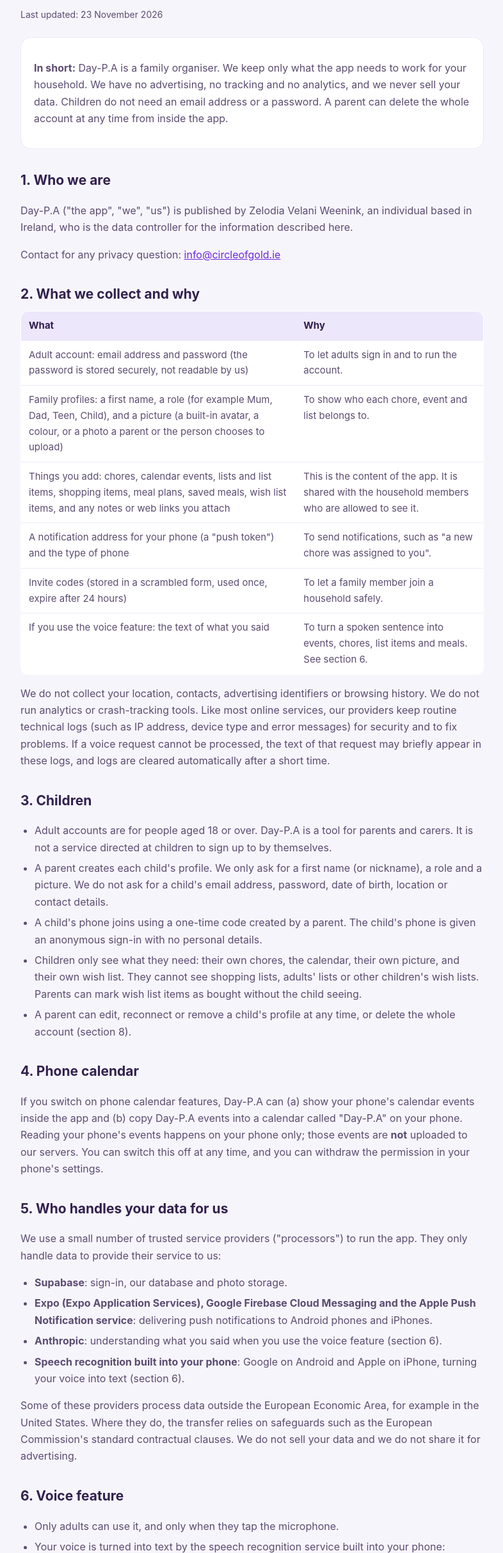
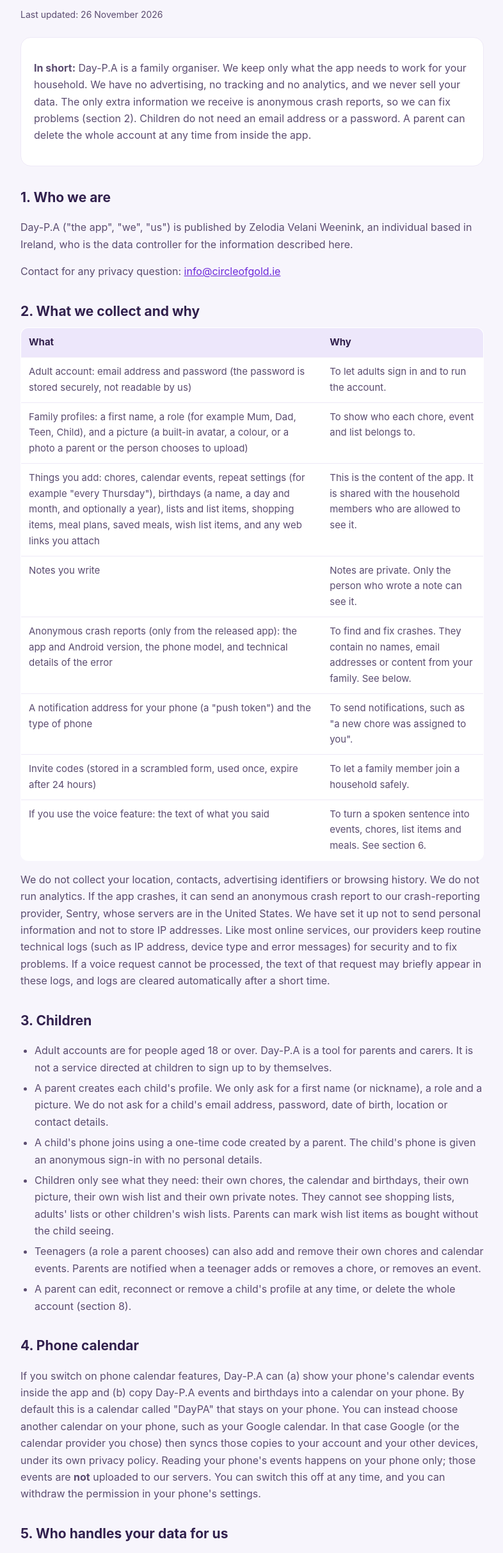
Before and after one commit to zelodia-tech/daypa-privacy, a plain HTML site: page index.html in a window 1280 px wide. Shown: the part 88-2516 px from the top of the page at 64% size, without its empty margins (246-1032 px from the left). Drawn offline with Linux system fonts and the light colour scheme.

Commit message:
Privacy policy details and last updated date
Updated the privacy policy to reflect the new last updated date and added details about anonymous crash reports and children's access to notes.

```diff
--- a/index.html
+++ b/index.html
@@ -28,11 +28,11 @@
 <main>
 <header>
   <h1>Day-P.A Privacy Policy</h1>
-  <p class="updated">Last updated: 23 November 2026</p>
+  <p class="updated">Last updated: 26 November 2026</p>
 </header>
 
 <div class="card">
-  <p><strong>In short:</strong> Day-P.A is a family organiser. We keep only what the app needs to work for your household. We have no advertising, no tracking and no analytics, and we never sell your data. Children do not need an email address or a password. A parent can delete the whole account at any time from inside the app.</p>
+  <p><strong>In short:</strong> Day-P.A is a family organiser. We keep only what the app needs to work for your household. We have no advertising, no tracking and no analytics, and we never sell your data. The only extra information we receive is anonymous crash reports, so we can fix problems (section 2). Children do not need an email address or a password. A parent can delete the whole account at any time from inside the app.</p>
 </div>
 
 <h2>1. Who we are</h2>
@@ -45,25 +45,28 @@
   <tr><th>What</th><th>Why</th></tr>
   <tr><td>Adult account: email address and password (the password is stored securely, not readable by us)</td><td>To let adults sign in and to run the account.</td></tr>
   <tr><td>Family profiles: a first name, a role (for example Mum, Dad, Teen, Child), and a picture (a built-in avatar, a colour, or a photo a parent or the person chooses to upload)</td><td>To show who each chore, event and list belongs to.</td></tr>
-  <tr><td>Things you add: chores, calendar events, lists and list items, shopping items, meal plans, saved meals, wish list items, and any notes or web links you attach</td><td>This is the content of the app. It is shared with the household members who are allowed to see it.</td></tr>
+  <tr><td>Things you add: chores, calendar events, repeat settings (for example "every Thursday"), birthdays (a name, a day and month, and optionally a year), lists and list items, shopping items, meal plans, saved meals, wish list items, and any web links you attach</td><td>This is the content of the app. It is shared with the household members who are allowed to see it.</td></tr>
+  <tr><td>Notes you write</td><td>Notes are private. Only the person who wrote a note can see it.</td></tr>
+  <tr><td>Anonymous crash reports (only from the released app): the app and Android version, the phone model, and technical details of the error</td><td>To find and fix crashes. They contain no names, email addresses or content from your family. See below.</td></tr>
   <tr><td>A notification address for your phone (a "push token") and the type of phone</td><td>To send notifications, such as "a new chore was assigned to you".</td></tr>
   <tr><td>Invite codes (stored in a scrambled form, used once, expire after 24 hours)</td><td>To let a family member join a household safely.</td></tr>
   <tr><td>If you use the voice feature: the text of what you said</td><td>To turn a spoken sentence into events, chores, list items and meals. See section 6.</td></tr>
 </table>
 </div>
-<p>We do not collect your location, contacts, advertising identifiers or browsing history. We do not run analytics or crash-tracking tools. Like most online services, our providers keep routine technical logs (such as IP address, device type and error messages) for security and to fix problems. If a voice request cannot be processed, the text of that request may briefly appear in these logs, and logs are cleared automatically after a short time.</p>
+<p>We do not collect your location, contacts, advertising identifiers or browsing history. We do not run analytics. If the app crashes, it can send an anonymous crash report to our crash-reporting provider, Sentry, whose servers are in the United States. We have set it up not to send personal information and not to store IP addresses. Like most online services, our providers keep routine technical logs (such as IP address, device type and error messages) for security and to fix problems. If a voice request cannot be processed, the text of that request may briefly appear in these logs, and logs are cleared automatically after a short time.</p>
 
 <h2>3. Children</h2>
 <ul>
   <li>Adult accounts are for people aged 18 or over. Day-P.A is a tool for parents and carers. It is not a service directed at children to sign up to by themselves.</li>
   <li>A parent creates each child's profile. We only ask for a first name (or nickname), a role and a picture. We do not ask for a child's email address, password, date of birth, location or contact details.</li>
   <li>A child's phone joins using a one-time code created by a parent. The child's phone is given an anonymous sign-in with no personal details.</li>
-  <li>Children only see what they need: their own chores, the calendar, their own picture, and their own wish list. They cannot see shopping lists, adults' lists or other children's wish lists. Parents can mark wish list items as bought without the child seeing.</li>
+  <li>Children only see what they need: their own chores, the calendar and birthdays, their own picture, their own wish list and their own private notes. They cannot see shopping lists, adults' lists or other children's wish lists. Parents can mark wish list items as bought without the child seeing.</li>
+  <li>Teenagers (a role a parent chooses) can also add and remove their own chores and calendar events. Parents are notified when a teenager adds or removes a chore, or removes an event.</li>
   <li>A parent can edit, reconnect or remove a child's profile at any time, or delete the whole account (section 8).</li>
 </ul>
 
 <h2>4. Phone calendar</h2>
-<p>If you switch on phone calendar features, Day-P.A can (a) show your phone's calendar events inside the app and (b) copy Day-P.A events into a calendar called "Day-P.A" on your phone. Reading your phone's events happens on your phone only; those events are <strong>not</strong> uploaded to our servers. You can switch this off at any time, and you can withdraw the permission in your phone's settings.</p>
+<p>If you switch on phone calendar features, Day-P.A can (a) show your phone's calendar events inside the app and (b) copy Day-P.A events and birthdays into a calendar on your phone. By default this is a calendar called "DayPA" that stays on your phone. You can instead choose another calendar on your phone, such as your Google calendar. In that case Google (or the calendar provider you chose) then syncs those copies to your account and your other devices, under its own privacy policy. Reading your phone's events happens on your phone only; those events are <strong>not</strong> uploaded to our servers. You can switch this off at any time, and you can withdraw the permission in your phone's settings.</p>
 
 <h2>5. Who handles your data for us</h2>
 <p>We use a small number of trusted service providers ("processors") to run the app. They only handle data to provide their service to us:</p>
@@ -71,13 +74,15 @@
   <li><strong>Supabase</strong>: sign-in, our database and photo storage.</li>
   <li><strong>Expo (Expo Application Services), Google Firebase Cloud Messaging and the Apple Push Notification service</strong>: delivering push notifications to Android phones and iPhones.</li>
   <li><strong>Anthropic</strong>: understanding what you said when you use the voice feature (section 6).</li>
+  <li><strong>Resend</strong>: sending account emails, such as the confirmation and password reset emails, to adults.</li>
+  <li><strong>Sentry</strong> (servers in the United States): receiving anonymous crash reports (section 2).</li>
   <li><strong>Speech recognition built into your phone</strong>: Google on Android and Apple on iPhone, turning your voice into text (section 6).</li>
 </ul>
 <p>Some of these providers process data outside the European Economic Area, for example in the United States. Where they do, the transfer relies on safeguards such as the European Commission's standard contractual clauses. We do not sell your data and we do not share it for advertising.</p>
 
 <h2>6. Voice feature</h2>
 <ul>
-  <li>Only adults can use it, and only when they tap the microphone.</li>
+  <li>It only starts when someone taps the microphone. Adults can use it everywhere in the app. Teenagers and children can use it only on the screens where they are allowed to add things themselves (their own events, wish list and notes, and for teenagers their own chores). Parents can see and manage a child's profile at any time.</li>
   <li>Your voice is turned into text by the speech recognition service built into your phone: Google's on Android and Apple's on iPhone. Depending on your phone and its settings, the audio may be processed on the device or sent to Google or Apple to be turned into text. Their handling of that audio is covered by their own privacy policies. Day-P.A itself does not record or store your audio.</li>
   <li>You can read and edit the text before anything happens. When you tap to continue, the text, today's date, and the names of your family members and lists (so it can match them) are sent to our AI provider, Anthropic, to work out what to add. We do not send your email address or account details.</li>
   <li>Nothing is added until you tick what you want and confirm.</li>
@@ -93,7 +98,7 @@
 <h2>8. Keeping and deleting your data</h2>
 <ul>
   <li>We keep your data while your account exists.</li>
-  <li><strong>Delete your account in the app:</strong> open <em>Family</em>, scroll to the bottom and tap <em>Delete my account</em>. If you are the owner, this permanently deletes the whole household: all profiles, chores, events, lists, meals, photos and every phone's sign-in. If you are another parent, it deletes your own account and your private lists, and shared items stay with the family. This cannot be undone.</li>
+  <li><strong>Delete your account in the app:</strong> open <em>Settings</em>, go to <em>Account</em> and tap <em>Delete my account</em>. If you are the owner, this permanently deletes the whole household: all profiles, chores, events, lists, meals, photos and every phone's sign-in. If you are another parent, it deletes your own account and your private lists, and shared items stay with the family. This cannot be undone.</li>
   <li>If you cannot use the app, email <a href="mailto:info@circleofgold.ie">info@circleofgold.ie</a> from your account email address and we will help.</li>
   <li>Backups kept by our providers may take a short time to clear after deletion.</li>
 </ul>
```
